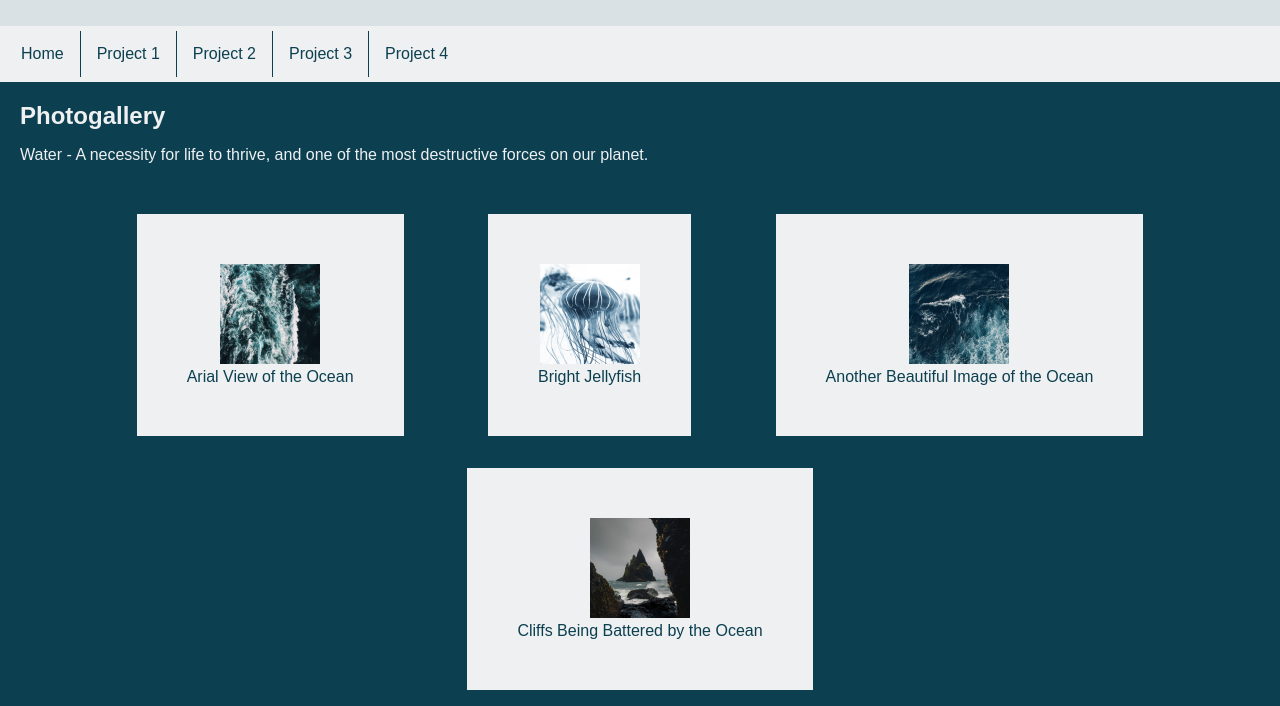
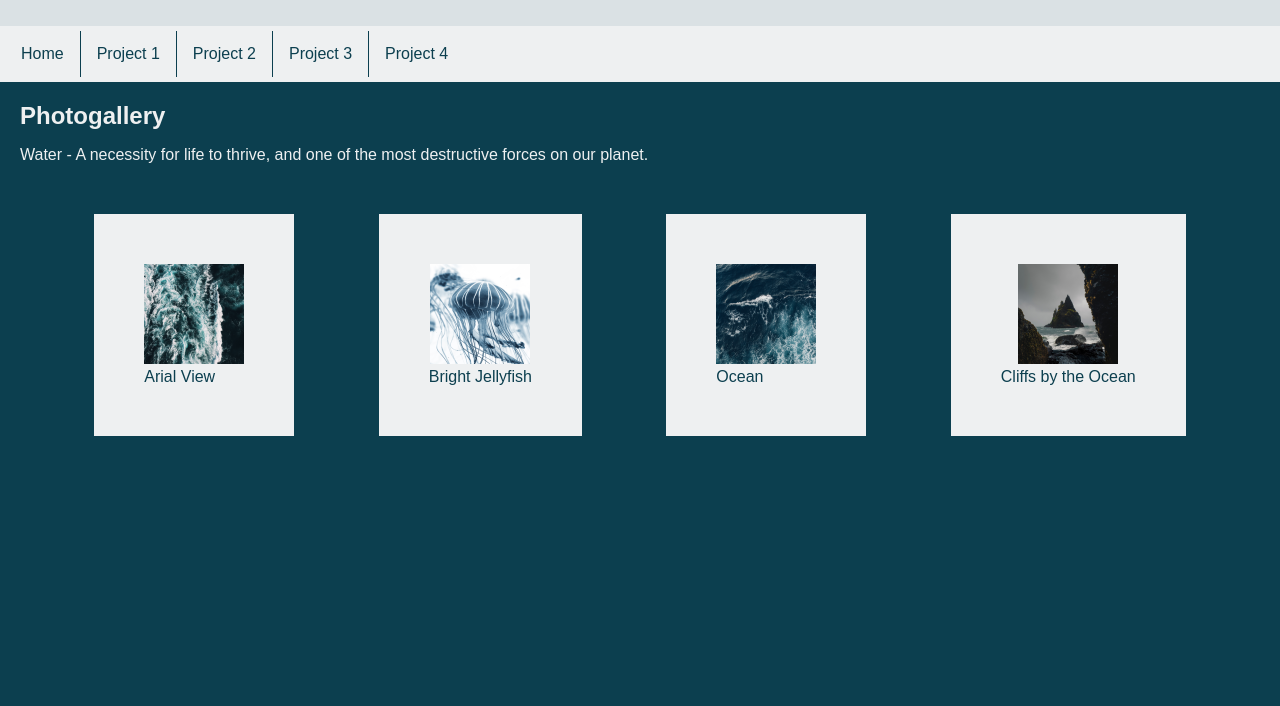
Before and after one commit to jgoodwin7/CMST-386, a plain HTML site: page Project1/gallery.html in a window 1280 px wide. Shown: the part 105-811 px from the top of the page. Drawn offline with Linux system fonts and the light colour scheme.

Commit message:
Update gallery.html

```diff
--- a/Project1/gallery.html
+++ b/Project1/gallery.html
@@ -37,7 +37,7 @@
                 <a href="images/1-600px.png">
                     <img src="images/1-100px.png" alt="test">
                 </a>
-                <figcaption>Arial View of the Ocean</figcaption>
+                <figcaption>Arial View</figcaption>
             </figure>
              <figure>
                 <a href="images/2-600px.png">
@@ -49,13 +49,13 @@
                 <a href="images/3-600px.png">
                     <img src="images/3-100px.png" alt="test">
                 </a>
-                <figcaption>Another Beautiful Image of the Ocean</figcaption>
+                <figcaption>Ocean</figcaption>
             </figure>
              <figure>
                 <a href="images/4-600px.png">
                     <img src="images/4-100px.png" alt="test">
                 </a>
-                <figcaption>Cliffs Being Battered by the Ocean</figcaption>
+                <figcaption>Cliffs by the Ocean</figcaption>
             </figure>
         </section>
     </article>
```
